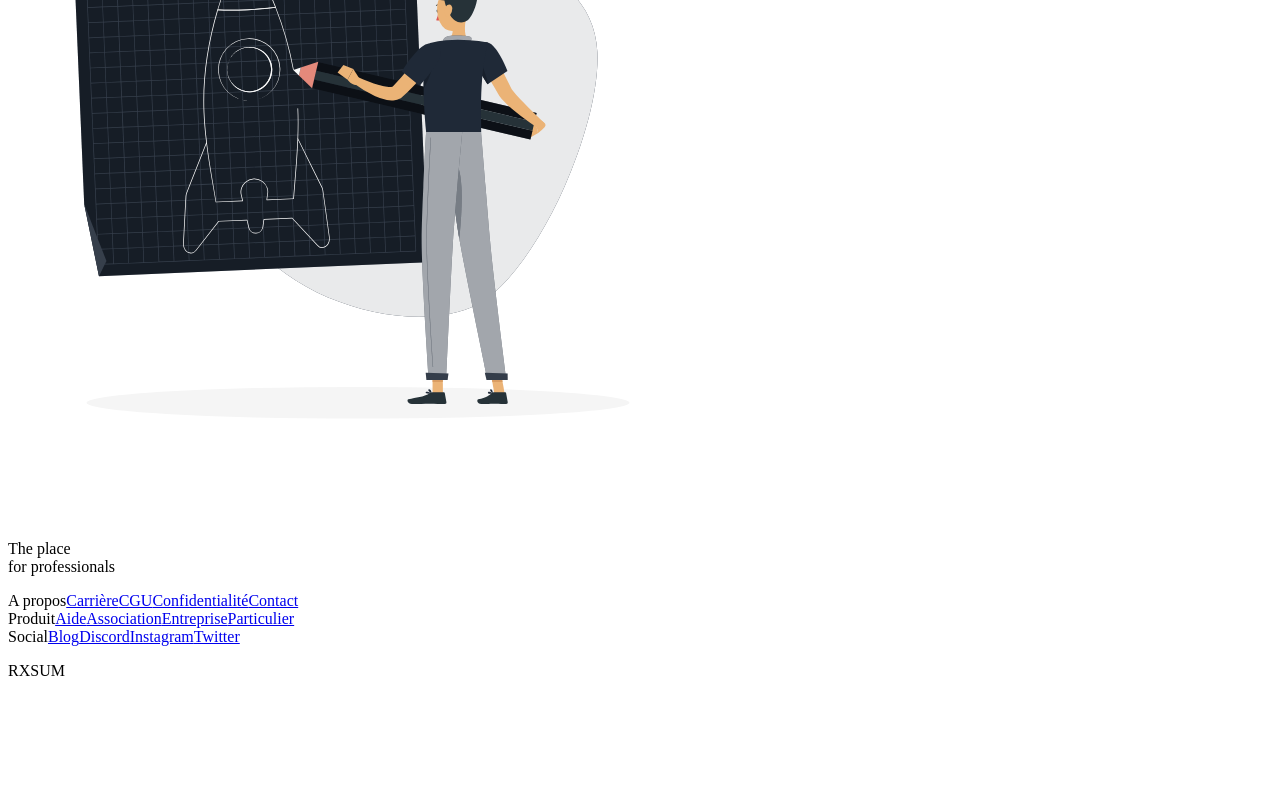
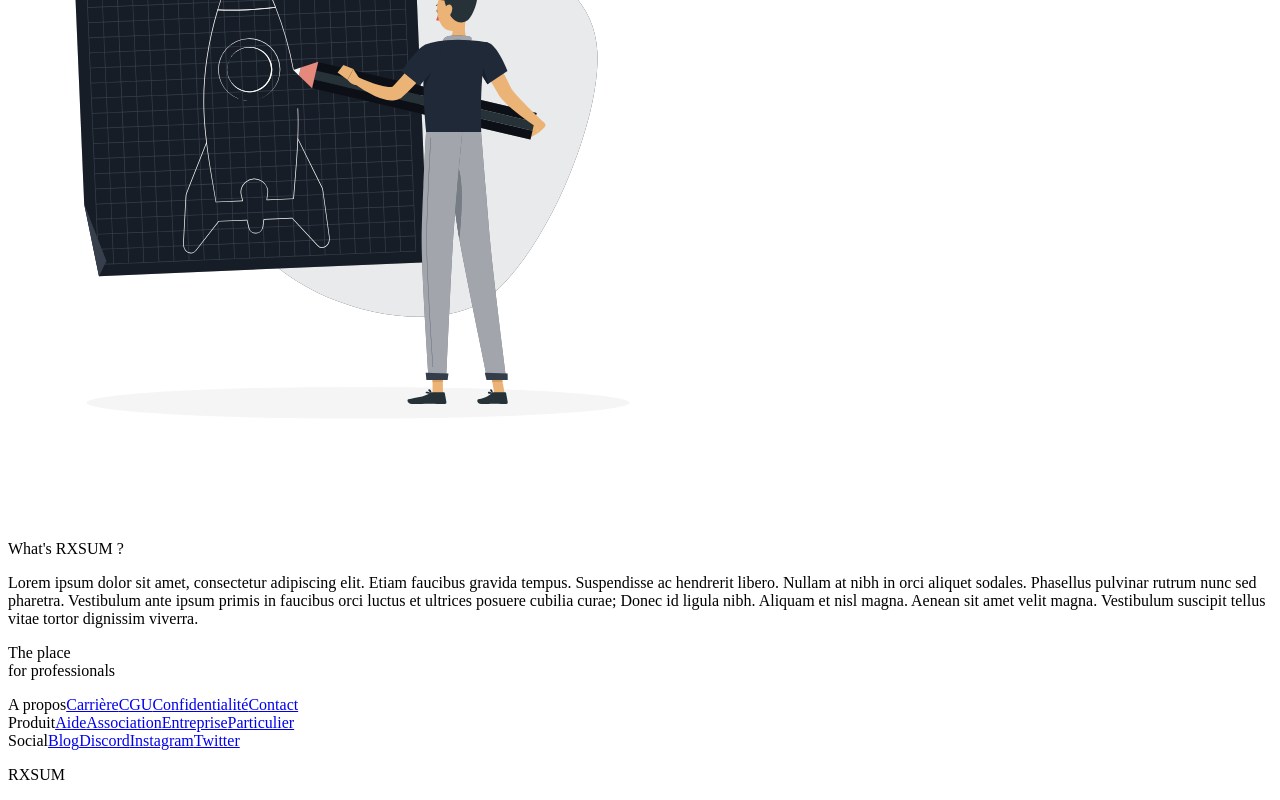
Before and after one commit to 6346563751/curlink, a Next.js app: page / in a window 1280 px wide. Shown: the part 1592-2392 px from the top of the page. Before the commit the page ends 2288 px from the top, so only its background shows below. Built offline with nearby package versions, Linux system fonts and the light colour scheme.

Commit message:
:sparkles: add animation

```diff
--- a/pages/index.tsx
+++ b/pages/index.tsx
@@ -2,6 +2,7 @@ import Head from 'next/head'
 import Image from 'next/image'
 import { Navbar } from '../components/Navbar'
 import { Footbar } from '../components/Footbar'
+import Script from 'next/script'
 
 export default function Home(): JSX.Element {
   return (
@@ -21,7 +22,18 @@ export default function Home(): JSX.Element {
           <Image src="/Create-rafiki.svg" height={700} width={700} alt=""/>
         </div>
       </main>
+       <p className="text-6xl mt-20 text-gray-800 font-bold mb-2 about">
+            What's <span className="border-b-8 border-red-400">RXSUM</span> ?
+      </p>
+       <p className="text-2xl mt-14 mx-20 text-gray-800 font-bold mb-2 about-desc">
+            Lorem ipsum dolor sit amet, consectetur adipiscing elit. Etiam faucibus gravida tempus. Suspendisse ac hendrerit libero. Nullam at nibh in orci aliquet sodales. Phasellus pulvinar rutrum nunc sed pharetra. Vestibulum ante ipsum primis in faucibus orci luctus et ultrices posuere cubilia curae; Donec id ligula nibh. Aliquam et nisl magna. Aenean sit amet velit magna. Vestibulum suscipit tellus vitae tortor dignissim viverra.
+      </p>
       <Footbar/>
+      <Script src="https://unpkg.com/scrollreveal/dist/scrollreveal.min.js"   onLoad={() => {
+        window.sr = ScrollReveal({ reset: true });
+        sr.reveal('.about', { duration: 1000 })
+        sr.reveal('.about-desc', { duration: 1200 })
+      }}/>
     </div>
   )
 }
```
